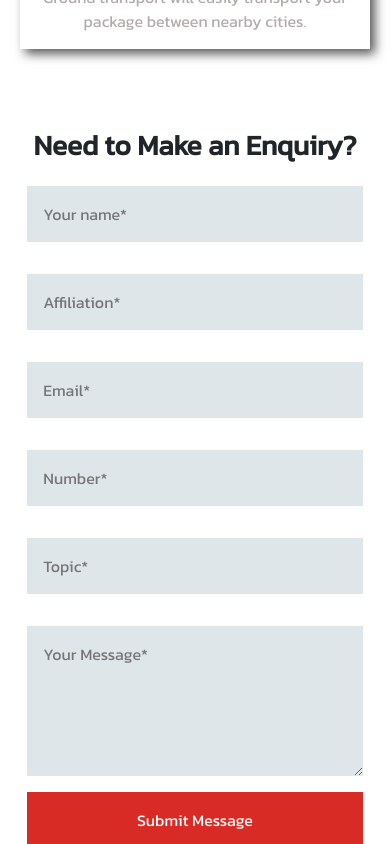
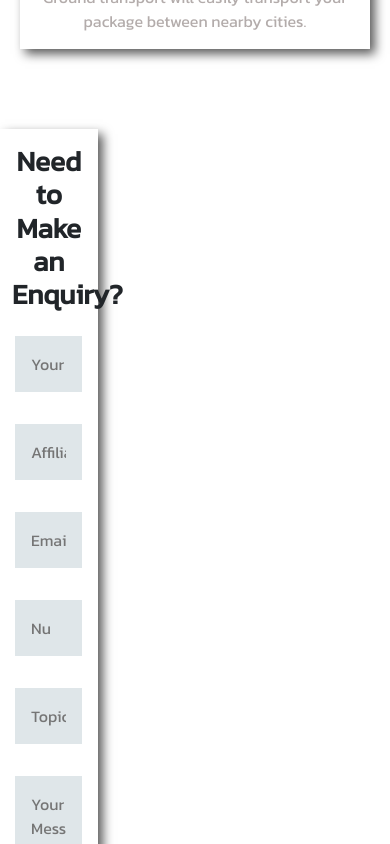
Before and after one commit to Slowinskip/speedex-transport-webside, a React (Create React App) app: page / in a window 390 px wide. Shown: the part 2380-3224 px from the top of the page. Built offline with nearby package versions, Linux system fonts and the light colour scheme.

Commit message:
Add box-shadow to questionform component and fix mobile display

```diff
--- a/src/components/features/QuestionForm/QuestionForm.js
+++ b/src/components/features/QuestionForm/QuestionForm.js
@@ -8,8 +8,8 @@ const QuestionForm = () => {
   return (
     <section>
       <Container>
-        <Row xs={1} md={2}>
-          <Col className={"" + styles.questionForm}>
+        <Row xs={1} md={2} className={styles.row}>
+          <Col className={"col-3 " + styles.questionForm}>
             <h1>Need to Make an Enquiry?</h1>
             <div className={"" + styles.inputContainer}>
               <input
--- a/src/components/features/QuestionForm/QuestionForm.module.scss
+++ b/src/components/features/QuestionForm/QuestionForm.module.scss
@@ -1,12 +1,23 @@
 @import "../../../styles/settings.scss";
 @import "../../../styles/global.scss";
 
+.row {
+  display: flex;
+  justify-content: space-between;
+}
 .questionForm {
   display: flex;
   flex-direction: column;
   justify-content: center;
   text-align: center;
   margin: 1rem 0;
+  box-shadow: 5px 5px 10px #5a5a5a, -5px -5px 10px #ffffff;
+  padding: 1rem 0;
+  width: 45%;
+  @media (max-width: 800px) {
+    width: 100%;
+  }
+
   h1 {
     font-weight: 900;
   }
@@ -22,10 +33,6 @@
       background-color: #dfe6e9;
       border: none;
       padding: 1rem;
-      //   @media (max-width: 500px) {
-      //     width: 40px;
-      //     height: 80px;
-      //   }
     }
     .questionForm_textArea {
       height: 150px;
```
